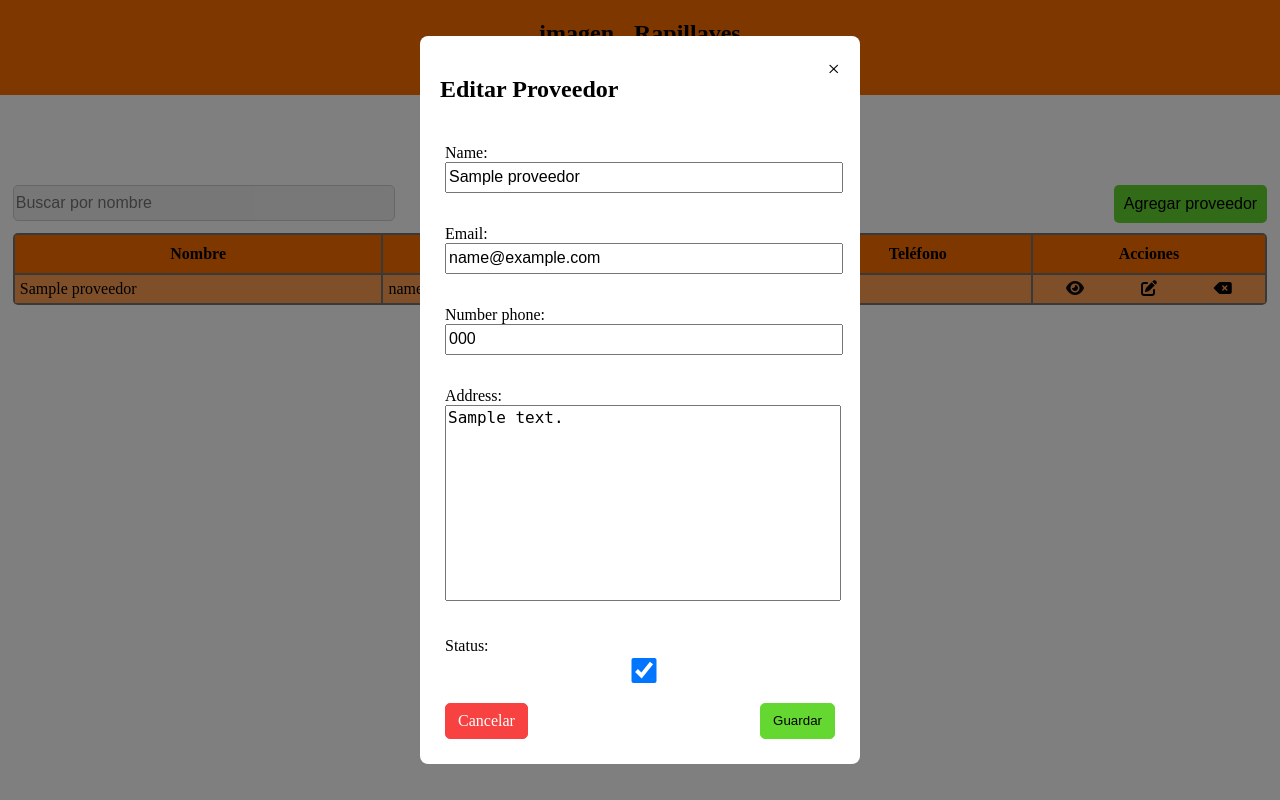
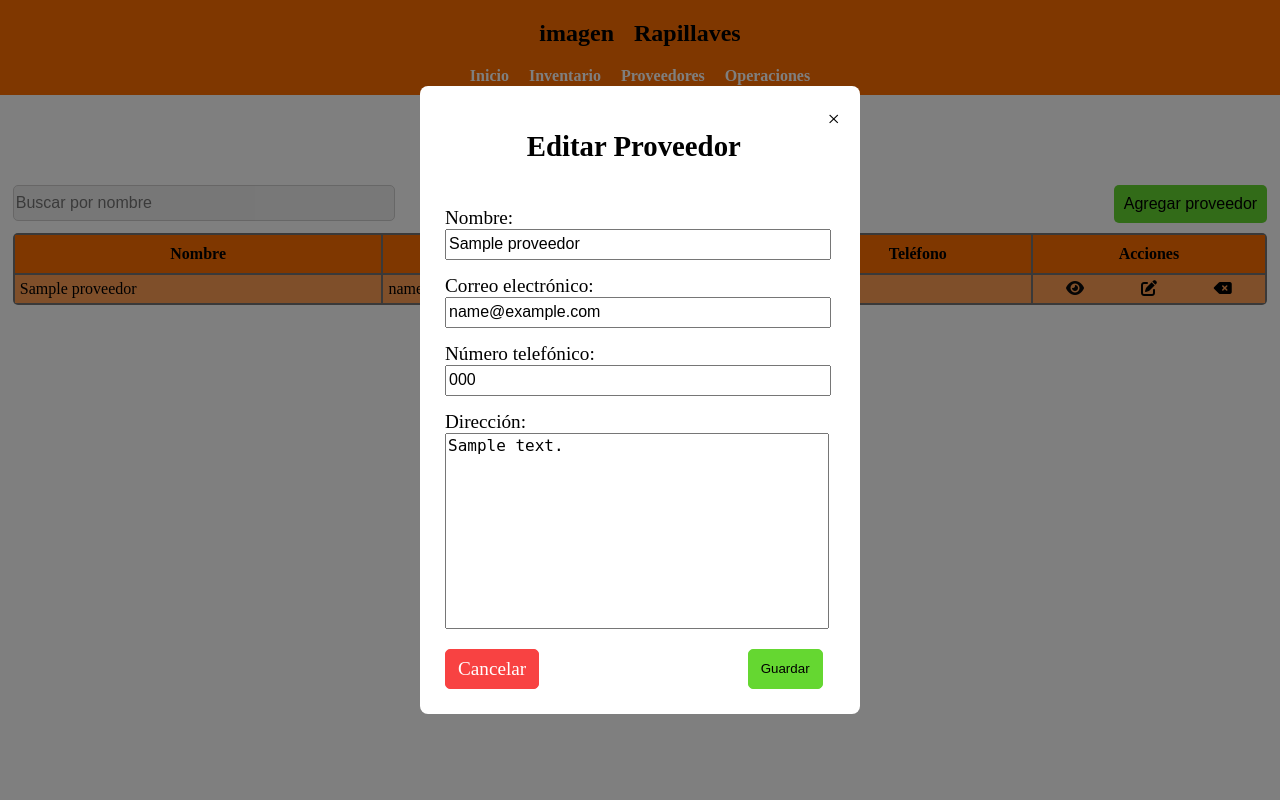
Before and after one commit to AkionAG7/Rapillaves, a Django app: page /rapillaves//proveedores/update/1/ in a window 1280 px wide. Run offline with Django 5.2, Linux system fonts and the light colour scheme; tables that the repository leaves empty hold one stand-in row (values such as "Sample post").

Commit message:
Fix: Arreglos de los formularios de proveedor y inventario

```diff
--- a/my_project/rapillaves/forms.py
+++ b/my_project/rapillaves/forms.py
@@ -5,7 +5,7 @@ from decimal import Decimal
 class ProductForm(forms.ModelForm):
     class Meta:
         model = Product
-        fields= ["name", "description", "price", "stock"]
+        fields= "__all__"
 
 class ProveedorForm(forms.ModelForm):
     class Meta:
--- a/my_project/rapillaves/models.py
+++ b/my_project/rapillaves/models.py
@@ -35,6 +35,7 @@ class Operation(models.Model):
     money_devolution = models.BooleanField(null=True, blank=True)
     product_replacement = models.BooleanField(null=True, blank=True)
     product = models.ForeignKey(Product, on_delete= models.CASCADE)
+    status = models.BooleanField(default=True)
 
     def __str__(self):
         return self.pk
--- a/my_project/rapillaves/static/css/style.css
+++ b/my_project/rapillaves/static/css/style.css
@@ -225,10 +225,19 @@ td{
     font-size: 1.2rem;
 }
 
+.modal-container form{
+    display: flex;
+    flex-direction: column;
+    gap: 15px;
+    font-size: 1.2rem;
+}
+
 .modal-container h2{
     text-align: center;
     font-size: 1.8rem;
 }
+
+
 
 
 /* ===== MODAL ===== */
--- a/my_project/rapillaves/templates/inventory/modals/proveedor_create_update_modal.html
+++ b/my_project/rapillaves/templates/inventory/modals/proveedor_create_update_modal.html
@@ -1,6 +1,7 @@
 <div class="modal {% if edit_mode %}active{% endif %}" id="Modal">
   <div class="modal-content">
     <a href="{% url 'proveedores'%}" class="close" onclick="closeModal()">×</a>
+   <div class="modal-container">
       <h2>
         {% if edit_mode %}
           Editar Proveedor
@@ -15,7 +16,26 @@
                   {% url 'proveedor_create' %}
                 {% endif %}">
         {% csrf_token %}
-      {{ form.as_p }}
+        <div class="field">
+          <label for="id_name">Nombre: </label>
+          {{form.name}}
+        </div>
+
+        <div class="field">
+          <label for="id_email">Correo electrónico: </label>
+          {{form.email}}
+        </div>
+
+        <div class="field">
+          <label for="id_name">Número telefónico: </label>
+          {{form.number_phone}}
+        </div>
+
+        <div class="field">
+          <label for="id_name">Dirección: </label>
+          {{form.address}}
+        </div>
+
         <div class="modal_options">
           <a class="btn_cancelar" href="#">Cancelar</a>
           <button class="btn_guardar" type="submit">Guardar</button>
@@ -23,3 +43,4 @@
       </form>
    </div>
   </div>
+</div>
--- a/my_project/rapillaves/templates/inventory/modals/show_proveedor_modal.html
+++ b/my_project/rapillaves/templates/inventory/modals/show_proveedor_modal.html
@@ -1,10 +1,41 @@
 <div class="modal {% if show_mode %}active{% endif %}" id="Modal">
   <div class="modal-content">
-    <a href="{% url 'proveedores'%}" class="close" onclick="closeModal()">×</a>
-    <h2>Proveedor: {{proveedor.name}}</h2>
-    <p>Correo: {{proveedor.email}}</p>
-    <p>Teléfono: {{proveedor.phone_number}}</p>
-    <p>Dirección: {{proveedor.address}}</p>
-    </form>
+    <a href="{% url 'proveedores' %}" class="close" onclick="closeModal()">×</a>
+    <div class="modal-container">
+        <h2>Detalles del proveedor </h2>
+
+        <div class="field">
+            <label for="proveedor_name"><strong>Nombre: </strong></label>
+            <span id="proveedor_name">{{proveedor.name}}</span>
+        </div>
+
+        <div class="field">
+            <label for="proveedor_email"><strong>Correo electrónico: </strong></label>
+            <span id="producto_descripcion">{{proveedor.email}}</span>
+        </div>
+
+        <div class="field">
+            <label for="proveedor_phone"><strong>Número telefónico: </strong></label>
+            <span id="proveedor_phone">{{proveedor.number_phone}}</span>
+        </div>
+
+        <div class="field">
+            <label for="proveedor_address"><strong>Dirección: </strong></label>
+            <p id="proveedor_address">{{proveedor.address}}</p>
+        </div>
+
+        <div class="field">
+            <label for="proveedor_status"><strong>Estado: </strong></label>
+            <span id="proveedor_status">
+              {% if proveedor.status %}
+              Activo
+              {% else %}
+              Inactivo
+              {% endif %}
+            </span>
+        </div>
+
+        </div>
+    </div>
   </div>
 </div>
```
Also changed, not shown: my_project/rapillaves/templates/inventory/modals/inventory_modal.html (+25 -1 lines), my_project/rapillaves/templates/inventory/modals/inventory_show_modal.html (+36 -4 lines), my_project/rapillaves/migrations/0006_operation_status.py (added). Lines whose indentation alone changed are shown as unchanged.
